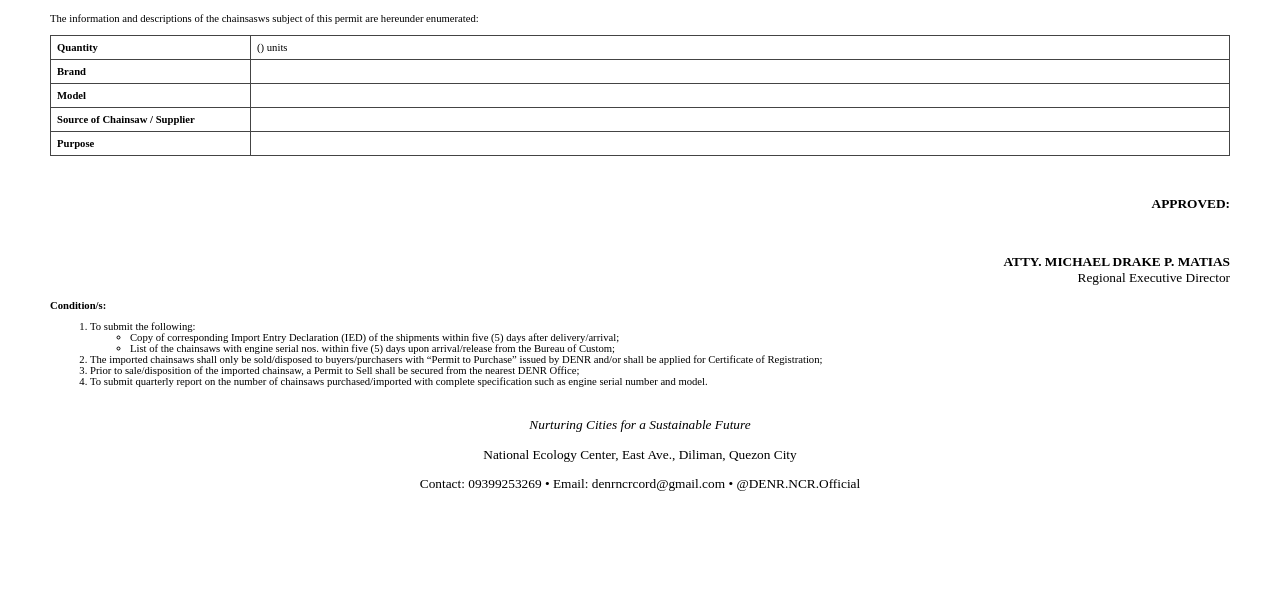
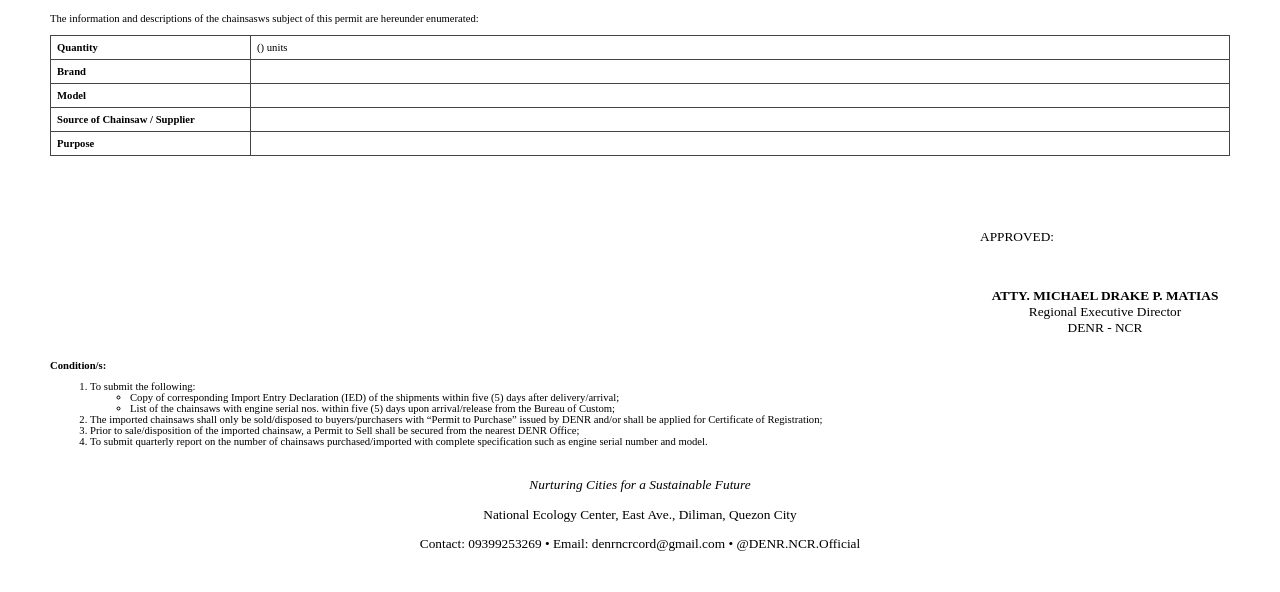
Before and after one commit to glucion05012/cops_djangoPython, a Django app: template crs/templates/permit_pdf/permit_to_import.html in a window 1280 px wide. Shown: the part 267-859 px from the top of the page. Before the commit the page ends 758 px from the top, so only its background shows below. Run offline with Django 4.2, Linux system fonts and the light colour scheme; the template is opened without the code that fills it, so the values that code supplies are empty.

Commit message:
permit layout

```diff
--- a/crs/templates/permit_pdf/permit_to_import.html
+++ b/crs/templates/permit_pdf/permit_to_import.html
@@ -65,8 +65,14 @@
     }
 
     .signature {
-        margin-top: 40px;
-        text-align: right;
+      margin-top: 40px;
+      width: 250px;
+      float: right;
+      text-align: center;
+    }
+
+    .signature .approved-label {
+      text-align: left;
     }
 
     .footer {
@@ -167,13 +173,14 @@
   </div>
 
   <div class="signature">
-    <p><strong>APPROVED:</strong></p>
+    <p class="approved-label">APPROVED:</p>
     <br>
     <p><strong>ATTY. MICHAEL DRAKE P. MATIAS</strong><br>
-    Regional Executive Director</p>
+    Regional Executive Director
+    <br> DENR - NCR</p>
+  </div>
 
-
-  </div>
+  <div style="clear: both;"></div>
 
   <div class="section conditions">
     <p><strong>Condition/s:</strong></p>
```
